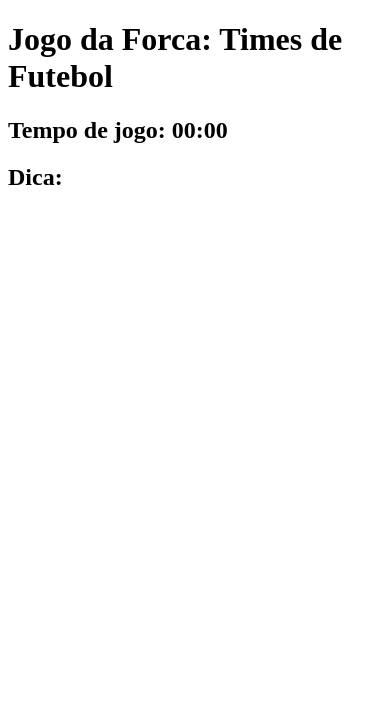
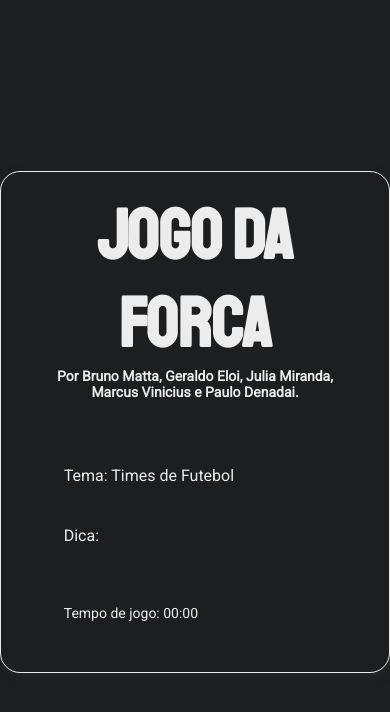
Before and after one commit to gelira/jogo-da-forca-coders, a plain HTML site: page frontend/index.html in a window 390 px wide. Drawn offline with Linux system fonts and the light colour scheme; no server answers.

Commit message:
Alterando o layout que estava no develop, ainda sem ranking e teclado virtual

```diff
--- a/frontend/css/style.css
+++ b/frontend/css/style.css
@@ -1,3 +1,46 @@
+html {
+  height: 100%;
+  display: table;
+  margin: auto;
+}
+
+body {
+  width: 1000px;
+  background-color: #1d1e1f;
+  display: table-cell;
+  vertical-align: middle;
+}
+
+header {
+  padding-bottom: 20px;
+}
+
+.container {
+  padding: 20px 40px 30px 40px;
+    background-color: #1d1e1f;
+    height: 450px;
+    display: flex;
+    flex-direction: column;
+    align-items: center;
+    justify-content: flex-start;
+    border-radius: 20px;
+    border: 1px solid #ececec;
+    -webkit-box-shadow: 3px 3px 8px 0px rgba(50, 50, 50, 0.5);
+-moz-box-shadow:    3px 3px 8px 0px rgba(50, 50, 50, 0.5);
+box-shadow:         3px 3px 8px 0px rgba(50, 50, 50, 0.5);
+}
+
+.window {
+  width: 100%;
+}
+
+.jogo {
+  display: flex;
+  flex-direction: row;
+  align-items: flex-start;
+  justify-content: space-between;
+}
+
 #palavra-masked, #vidas {
   display: flex;
 }
@@ -6,11 +49,54 @@
   display: none;
 }
 
+h1 {
+  font-family: 'Staatliches', cursive;
+  font-size: 70px;
+  margin: 0px;
+  color: #ececec;
+  text-align: center;
+}
+
+#componentes {
+  margin: 0px;
+  text-align: center;
+  font-size: 14px;
+  color: #ececec;
+  font-family: 'Roboto', sans-serif;
+}
+p, #tema {
+  padding-bottom: 10px;
+  font-size: 16px;
+  color: #ececec;
+  font-family: 'Roboto', sans-serif;
+}
+#letras-restantes, #contador {
+  font-size: 14px;
+}
+
+#texto-ajuda {
+  font-size: 16px;
+  color: #ececec;
+  font-family: 'Roboto', sans-serif;
+  padding-right: 10px;
+}
+
 .letra {
-  border: 2px solid black;
-  font-size: 20px;
+  width: 20px;
+  color: #ececec;
+    font-size: 20px;
+    text-transform: uppercase;
+    text-align: center;
+  border: 1px solid #ececec;
   padding: 10px;
-  margin-left: 10px;
+  margin: 0 10px 10px 0;
+}
+
+.direita {
+  display: flex;
+  flex-direction: column;
+  align-items: flex-end;
+
 }
 
 .vida-item {
@@ -25,3 +111,53 @@
 main > div {
   margin-bottom: 20px;
 }
+
+@media (min-width: 801px) and (max-width: 1200px) {
+  .window {
+      width: 90%;
+  }
+  main {
+      padding-top: 30px;
+  }
+
+  }
+@media (max-width: 800px) {
+      body{
+          width: 95%;
+      }
+      main {
+          padding-top: 15px;
+      }
+      p {
+          padding: 15px;
+      }
+      .window {
+          width: 95%;
+          flex-direction: column;
+      }
+      .jogo {
+          flex-direction: column;
+      }
+      .direita {
+        display: flex;
+        flex-direction: row;
+        justify-content: center;
+      }
+  }
+
+@media (min-width: 1201px){
+
+  }
+
+
+  /*
+
+  <div id="game">
+            <div id="dados" class="">
+              <div>Nome: <span id="nome-view">Denadai</span></div>
+              <div><span id="contador"></span></div>
+          </div>
+
+
+
+  */
--- a/frontend/index.html
+++ b/frontend/index.html
@@ -1,34 +1,62 @@
 <!DOCTYPE html>
 <html lang="pt-br">
+
 <head>
   <meta charset="UTF-8">
   <meta http-equiv="X-UA-Compatible" content="IE=edge">
   <meta name="viewport" content="width=device-width, initial-scale=1.0">
+  <!-- Google Fonts -->
+  <link rel="preconnect" href="https://fonts.googleapis.com">
+  <link rel="preconnect" href="https://fonts.gstatic.com" crossorigin>
+  <link href="https://fonts.googleapis.com/css2?family=Staatliches&display=swap" rel="stylesheet">
+  <link rel="preconnect" href="https://fonts.googleapis.com">
+  <link rel="preconnect" href="https://fonts.gstatic.com" crossorigin>
+  <link href="https://fonts.googleapis.com/css2?family=Roboto:wght@100;400&display=swap" rel="stylesheet">
   <title>Jogo da Forca</title>
   <link rel="stylesheet" href="css/style.css">
 </head>
+
 <body>
-  <main>
-    <h1>Jogo da Forca: Times de Futebol</h1>
-    <div>
-      <h2 id="contador"></h2>
-    </div>
-    <div>
-      <h2>Dica: <span id="dica"></span></h2>
-      <div id="palavra-masked"></div>
-      <h3 id="letras-restantes"></h3>
-    </div>
+  <div class="container">
+    <header>
+      <div class="title">
+        <h1>Jogo da Forca</h1>
+        <h3 id="componentes">Por Bruno Matta, Geraldo Eloi, Julia Miranda, Marcus Vinicius e Paulo Denadai.</h3>
+    </header>
+    <main class="window">
+      <article class="jogo">
+        <section class="esquerda">
+          <p id="tema">Tema: Times de Futebol</p>
+          <div>
+            <p>Dica: <span id="dica"></span></p>
+            <div id="palavra-masked"></div>
+            <p id="letras-restantes"></p>
+            <p id="contador"></p>
+          </div>
+        </section>
+        <section class="direita">
+          <div id="vidas"></div>
+        </section>
+      </article>
+    </main>
+
     <div id="tentativas-container">
-      <div id="vidas"></div>
-      <label for="letra-tentativa">Digite uma letra (sem acento):</label>
+      <label for="letra-tentativa" id="texto-ajuda">Clique em uma das letras do teclado:</label>
+
+      <!-- Aqui entrará o teclado virtual -->
+      <!-- Não esquecer de substituir o "label" acima por um h2 -->
+
       <input type="text" id="letra-tentativa" maxlength="1">
       <button id="btn-tentar">Tentar</button>
     </div>
     <div>
-      <h2 id="resultado"></h2>
+      <p id="resultado"></p>
       <button id="novo-jogo">Novo Jogo</button>
     </div>
-  </main>
+  </div>
+
   <script type="module" src="js/main.js"></script>
+  </div>
 </body>
+
 </html>
```
Also changed, not shown: 1 other file.
